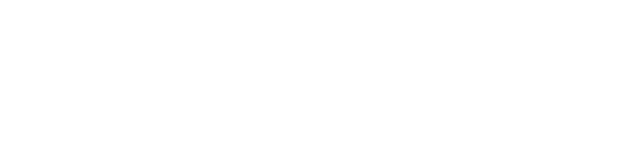
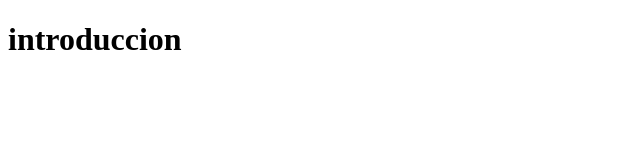
Before and after one commit to Antona95/test-repo-dam-g1, a plain HTML site: page index.html in a window 1280 px wide. Shown: the whole page, without its empty margins (0-640 px from the left). Drawn offline with Linux system fonts and the light colour scheme.

Commit message:
segundo commit
he hecho un cambio

```diff
--- a/index.html
+++ b/index.html
@@ -6,6 +6,6 @@
     <title>Document</title>
 </head>
 <body>
-
+    <h1>introduccion</h1>
 </body>
 </html>
```
